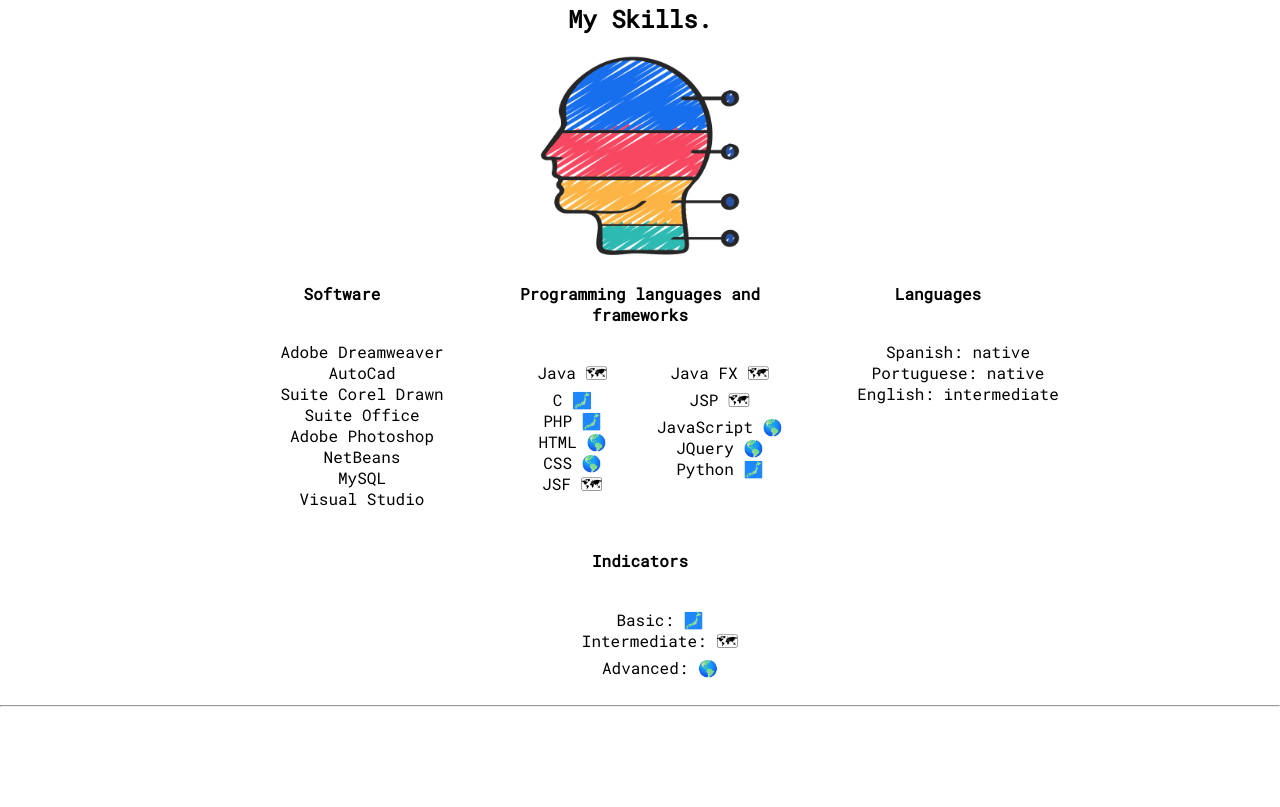
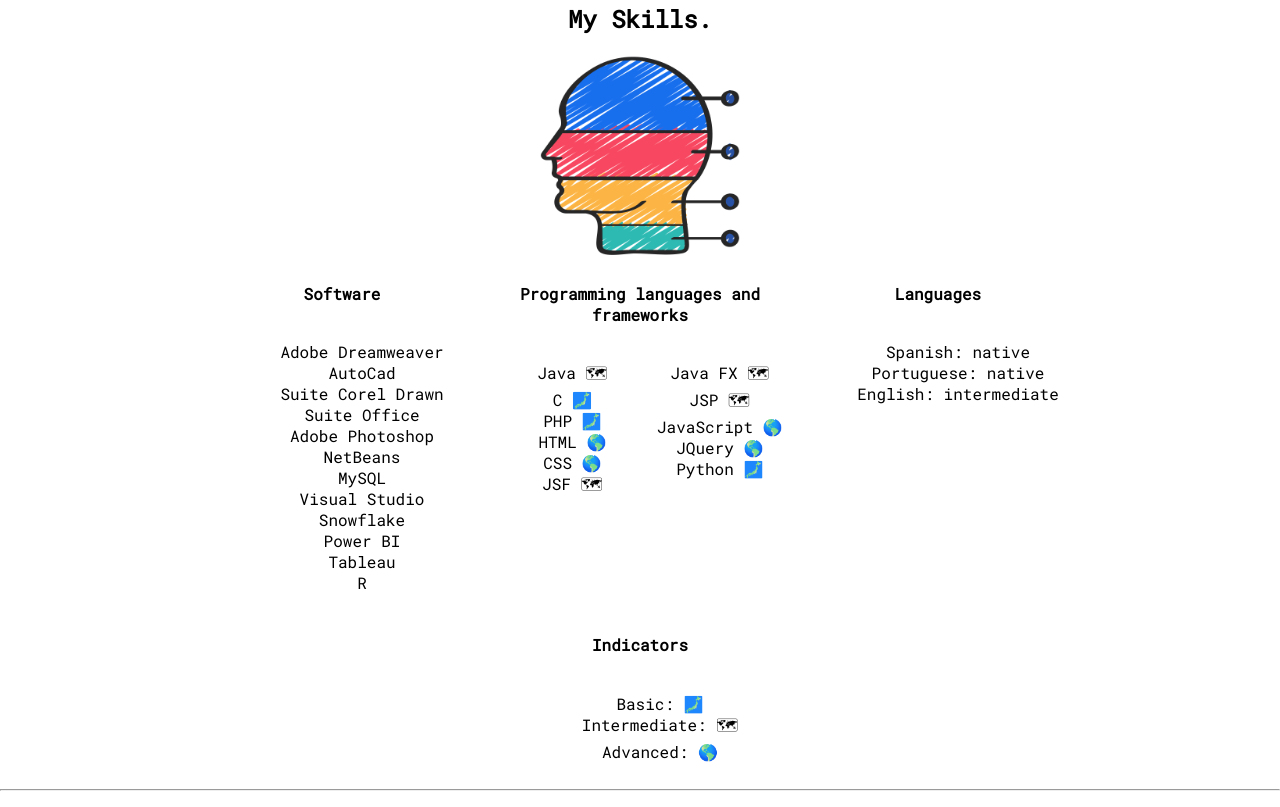
Before and after one commit to NalleBP/NnBP_cv, a plain HTML site: page index.html in a window 1280 px wide. Shown: the part 2291-3098 px from the top of the page. Before the commit the page ends 3014 px from the top, so only its background shows below. Drawn offline with Linux system fonts and the light colour scheme.

Commit message:
index.html

```diff
--- a/index.html
+++ b/index.html
@@ -127,6 +127,10 @@
                                 <li>NetBeans</li>
                                 <li>MySQL</li>
                                 <li>Visual Studio</li>
+                                <li>Snowflake</li>
+                                <li>Power BI</li>
+                                <li>Tableau</li>
+                                <li>R</li>
                             </ul>
                         </td>
                         <td width="33%">
```
